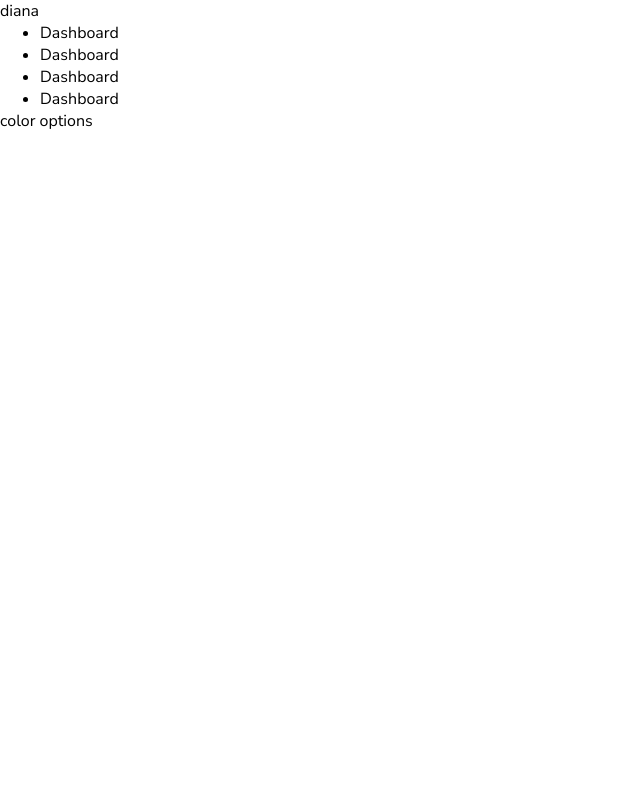
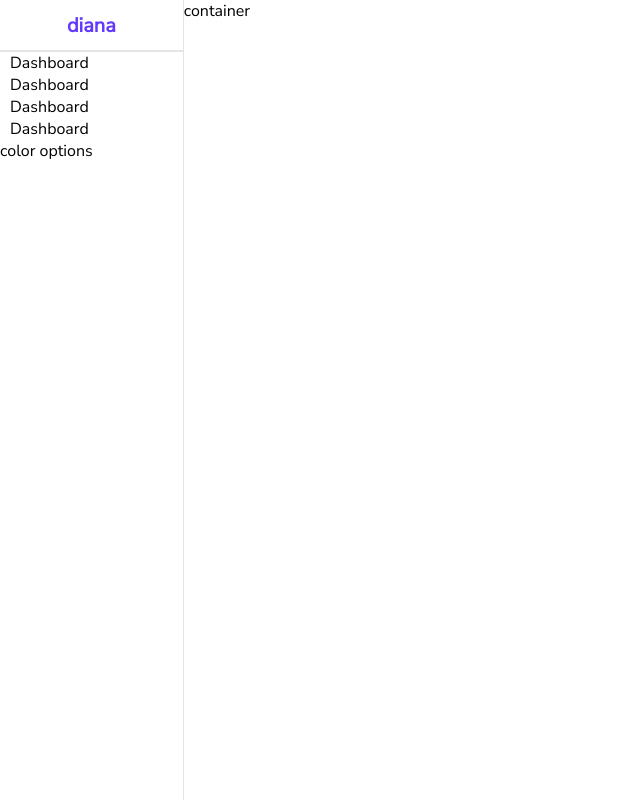
Before and after one commit to Leyla11/dashboard, a React (Create React App) app: page / in a window 1280 px wide. Shown: the whole page, without its empty margins (0-640 px from the left). Built offline with nearby package versions, Linux system fonts and the light colour scheme.

Commit message:
barra lateral

```diff
--- a/src/components/sidebar/Sidebar.jsx
+++ b/src/components/sidebar/Sidebar.jsx
@@ -6,6 +6,7 @@ const Sidebar = () => {
         <div className="top">
           <span className="logo">diana</span>
         </div>
+        <hr />
         <div className="center">
           <ul>
             <li><span>Dashboard</span></li>
--- a/src/components/sidebar/sidebar.scss
+++ b/src/components/sidebar/sidebar.scss
@@ -0,0 +1,33 @@
+.sidebar {
+    flex: 1;
+    border-right: 0.5px solid rgb(230, 227, 227);
+    min-height: 100vh;
+    background-color: white;
+
+    .top {
+        height: 50px;
+        display: flex;
+        align-items: center;
+        justify-content: center;
+
+        .logo {
+            font-size: 20px;
+            font-weight: bold;
+            color: #6439ff;
+        }
+    }
+
+    hr {
+        height: 0;
+        border: 0.5px solid rgb(230, 227, 227);
+    }
+
+    .center {
+        padding-left: 10px;
+        ul {
+            list-style: none;
+            margin: 0;
+            padding: 0;
+        }
+    }
+}
--- a/src/pages/home/Home.jsx
+++ b/src/pages/home/Home.jsx
@@ -5,6 +5,7 @@ const Home = () => {
   return (
     <div className='home'>
         <Sidebar/>
+        <div className="homeContainer">container</div>
     </div>
   )
 }
--- a/src/pages/home/home.scss
+++ b/src/pages/home/home.scss
@@ -1,3 +1,7 @@
 .home {
+    display: flex;
 
+    .homeContainer {
+            flex: 6;
+    }
 }
```
